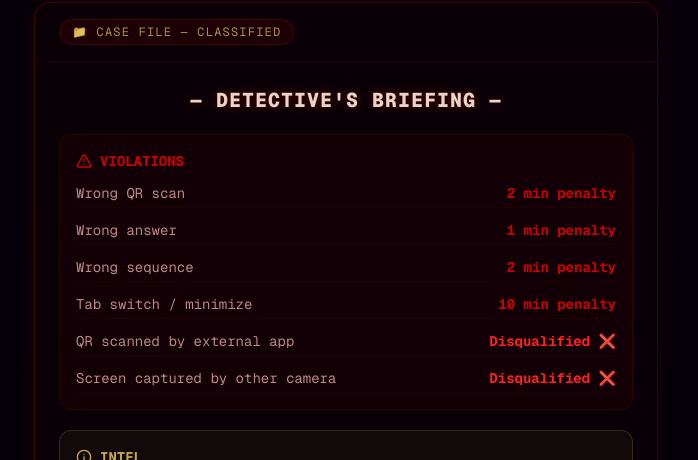
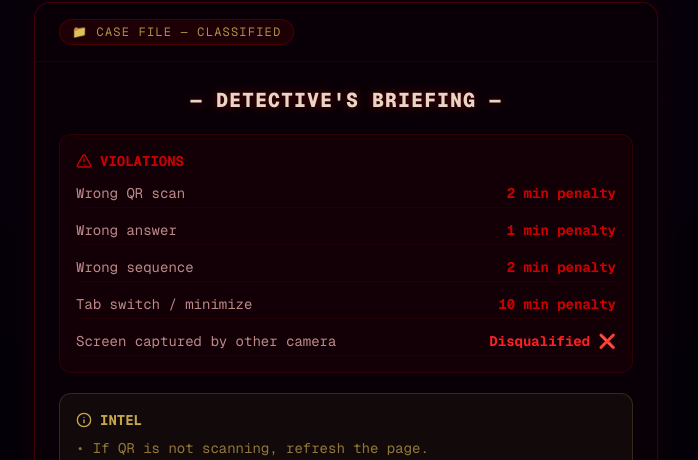
Before and after one commit to Vaishnavi-Pandav/CipherChase-, a Next.js app: page / in a window 1280 px wide. Shown: the part 859-1319 px from the top of the page, without its empty margins (294-992 px from the left). Built offline with nearby package versions, Linux system fonts and the light colour scheme; no server answers; the database is empty.

Commit message:
fix: remove QR scanned by external app disqualify rule from tips

```diff
--- a/app/components/Tips.jsx
+++ b/app/components/Tips.jsx
@@ -29,7 +29,6 @@ export default function Tips() {
             ["Wrong answer", "1 min penalty", false],
             ["Wrong sequence", "2 min penalty", false],
             ["Tab switch / minimize", "10 min penalty", false],
-            ["QR scanned by external app", "Disqualified ❌", true],
             ["Screen captured by other camera", "Disqualified ❌", true],
           ].map(([label, penalty, isDisqualify]) => (
             <div key={label} className="flex justify-between items-center text-sm font-mono py-1"
```
